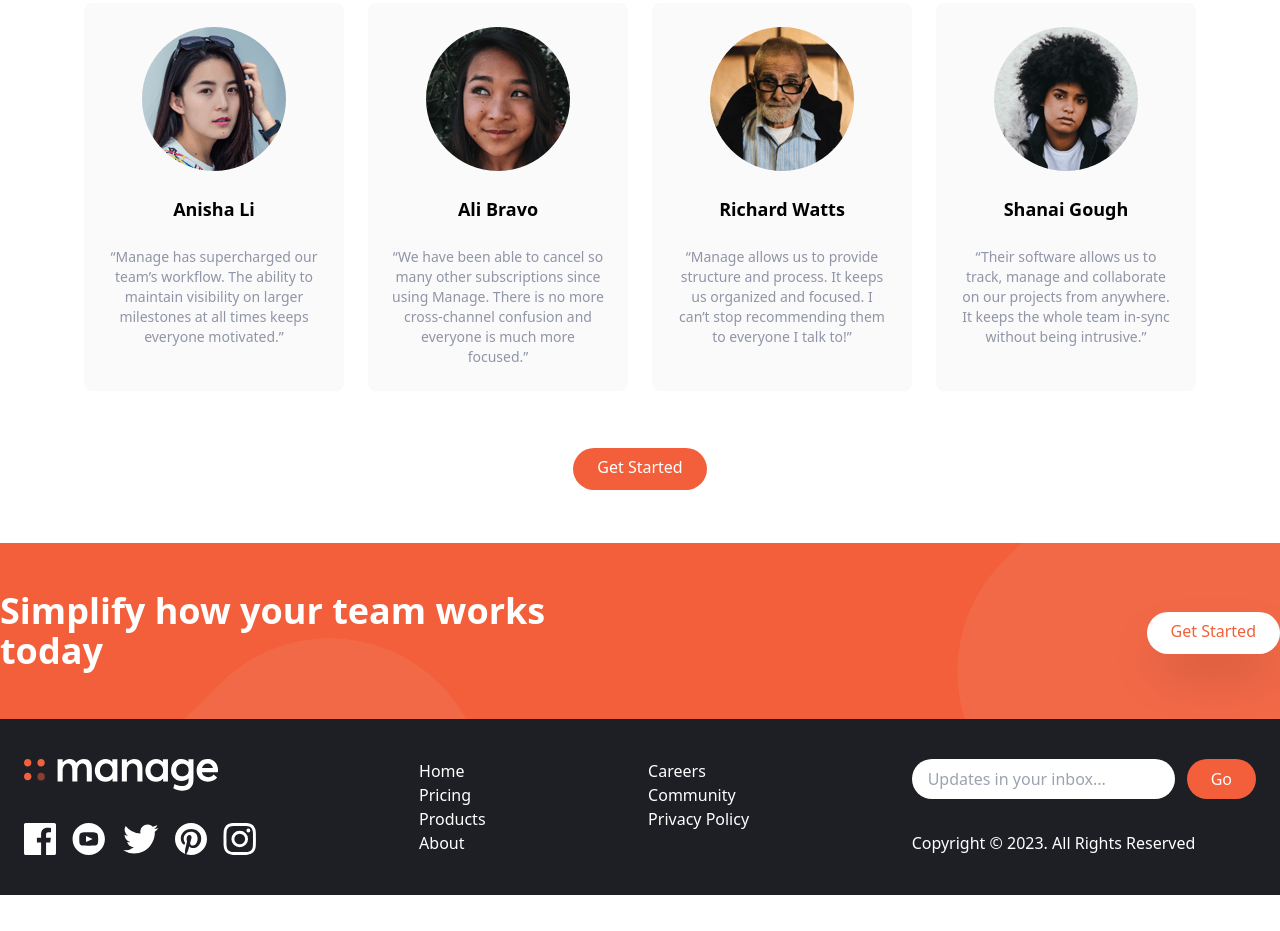
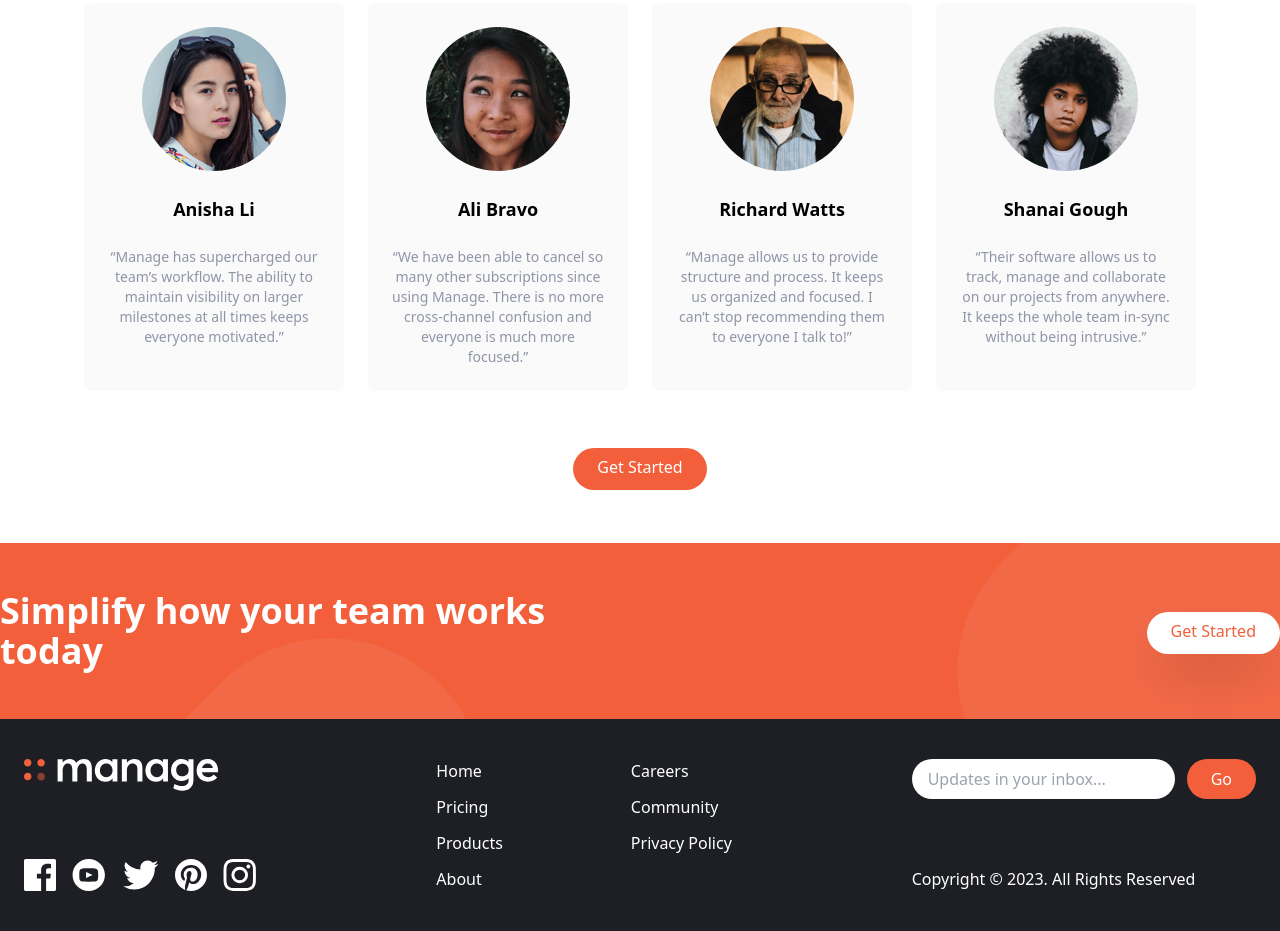
Before and after one commit to lawlawson/manage-landing-page, a website: page index.html in a window 1280 px wide. Shown: the part 1370-2301 px from the top of the page. Before the commit the page ends 2265 px from the top, so only its background shows below. Drawn offline with Linux system fonts and the light colour scheme.

Commit message:
fixed footer layout links

```diff
--- a/index.html
+++ b/index.html
@@ -285,18 +285,16 @@
           </div>
         </div>
         <div class="flex justify-around space-x-32">
-          <div class="flex flex-col sapce-y-3 text-white">
-            <a href="" class="hover:text-brightRed">Home</a>
-            <a href="" class="hover:text-brightRed">Pricing</a>
-            <a href="" class="hover:text-brightRed">Products</a>
-            <a href="" class="hover:text-brightRed">About</a>
+          <div class="flex flex-col space-y-3 text-white">
+            <a href="#" class="hover:text-brightRed">Home</a>
+            <a href="#" class="hover:text-brightRed">Pricing</a>
+            <a href="#" class="hover:text-brightRed">Products</a>
+            <a href="#" class="hover:text-brightRed">About</a>
           </div>
-        </div>
-        <div class="flex justify-around space-x-32">
-          <div class="flex flex-col sapce-y-3 text-white">
-            <a href="" class="hover:text-brightRed">Careers</a>
-            <a href="" class="hover:text-brightRed">Community</a>
-            <a href="" class="hover:text-brightRed">Privacy Policy</a>
+          <div class="flex flex-col space-y-3 text-white">
+            <a href="#" class="hover:text-brightRed">Careers</a>
+            <a href="#" class="hover:text-brightRed">Community</a>
+            <a href="#" class="hover:text-brightRed">Privacy Policy</a>
           </div>
         </div>
         <div class="flex flex-col justify-between">
```
Also changed, not shown: css/main.css.
